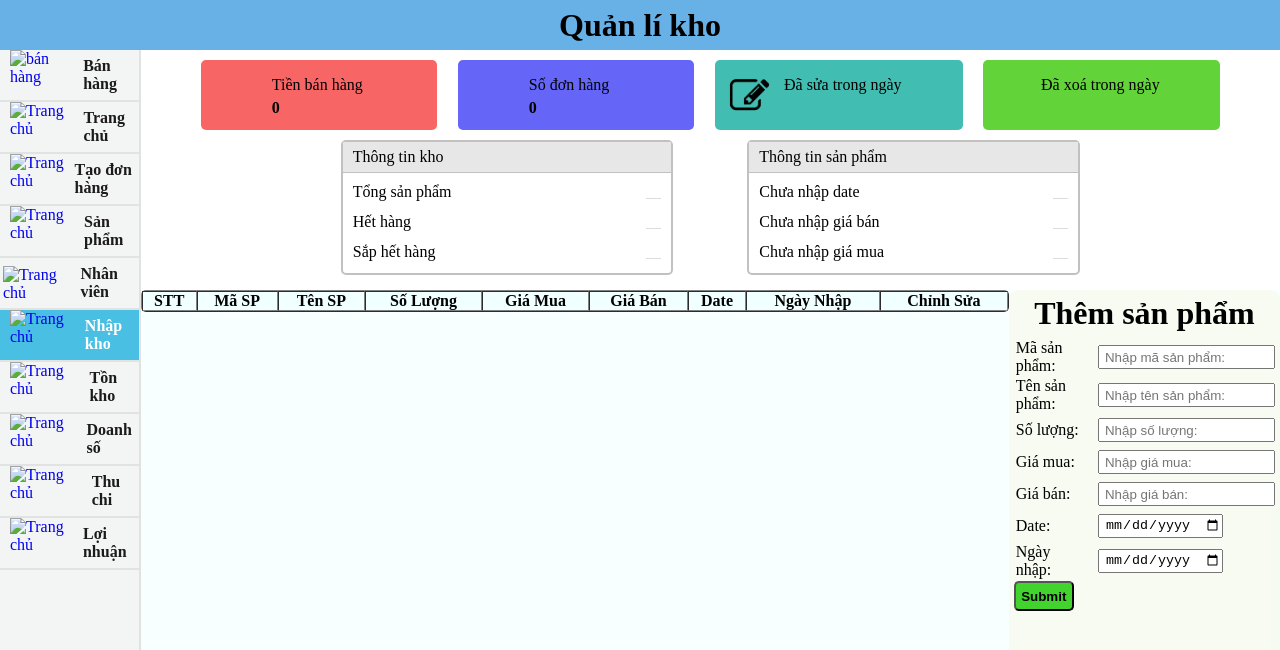
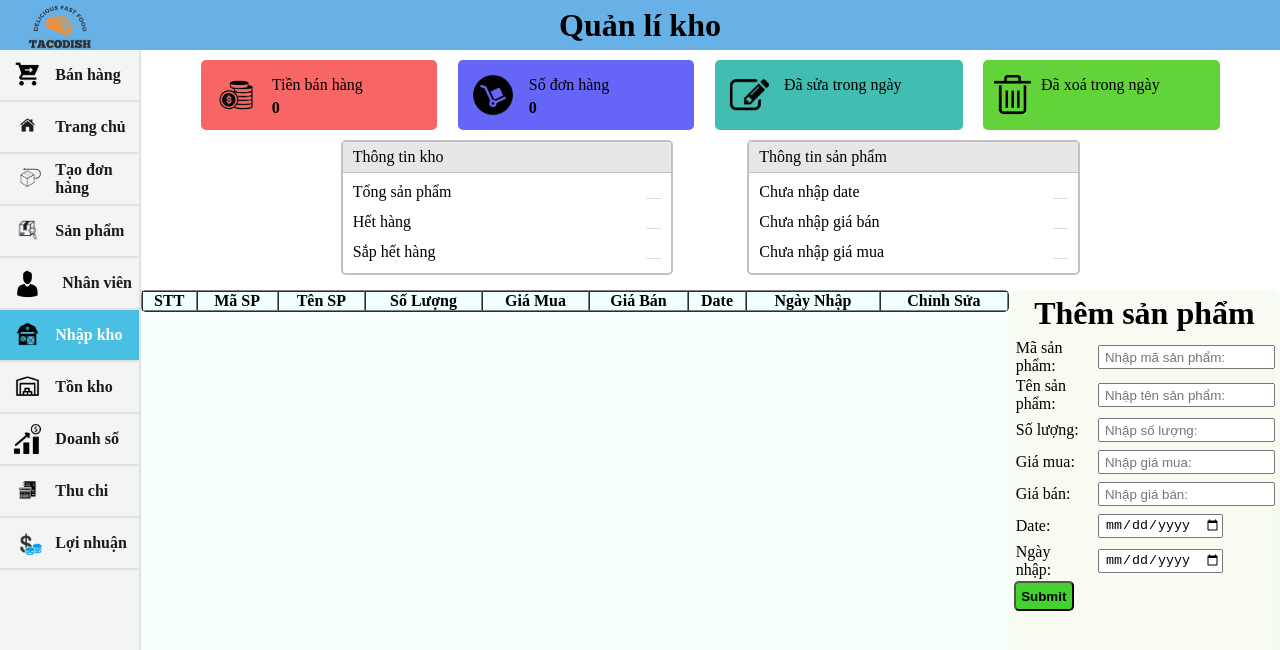
Before and after one commit to dangchien26012003/ledangchien, a plain HTML site: page nhapkho.html in a window 1280 px wide. Shown: the top 650 px of the page. Drawn offline with nearby package versions, Linux system fonts and the light colour scheme.

Commit message:
Update nhapkho.html

```diff
--- a/nhapkho.html
+++ b/nhapkho.html
@@ -11,68 +11,68 @@
 
 <body>
     <div class="header">
-        <img src="../1BaiTapNHhom/image/logo.png" alt="">
+        <img src="./logo.png" alt="">
         <h1>Quản lí kho</h1>
     </div>
     <div class="container">
         <div class="body-left">
             <a href="#">
                 <div>
-                    <img src="../1BaiTapNHhom/image/banhang2.png" alt="bán hàng">
+                    <img src="./banhang2.png" alt="bán hàng">
                     <h4 >Bán hàng</h4>
                 </div>
             </a>
             <a href="trangchu.html">
                 <div>
-                    <img src="../1BaiTapNHhom/image/trangchu2.png" alt="Trang chủ">
+                    <img src="./trangchu2.png" alt="Trang chủ">
                     <h4>Trang chủ</h4>
                 </div>
             </a>
             <a href="#">
                 <div>
-                    <img src="../1BaiTapNHhom/image/taodon2.png" alt="Trang chủ">
+                    <img src="./taodon2.png" alt="Trang chủ">
                     <h4>Tạo đơn hàng</h4>
                 </div>
             </a>
             <a href="#">
                 <div>
-                    <img src="../1BaiTapNHhom/image/sanpham2.png" alt="Trang chủ">
+                    <img src="./sanpham2.png" alt="Trang chủ">
                     <h4>Sản phẩm</h4>
                 </div>
             </a>
             <a href="#">
                 <div style="padding-left: 3px">
-                    <img src="../1BaiTapNHhom/image/nhanvien.png" alt="Trang chủ" style="height: 35px; ">
+                    <img src="./nhanvien.png" alt="Trang chủ" style="height: 35px; ">
                     <h4>Nhân viên</h4>
                 </div>
             </a>
             <a href="#" >
                 <div style="background-color: rgba(72, 191, 227, 0.996);">
-                    <img src="../1BaiTapNHhom/image/nhapkho2.png" alt="Trang chủ">
+                    <img src="./nhapkho2.png" alt="Trang chủ">
                     <h4 style="color: white">Nhập kho</h4>
                 </div>
             </a>
             <a href="#">
                 <div>
-                    <img src="../1BaiTapNHhom/image/tồn kho2.png" alt="Trang chủ">
+                    <img src="./tồn kho2.png" alt="Trang chủ">
                     <h4>Tồn kho</h4>
                 </div>
             </a>
             <a href="#">
                 <div>
-                    <img src="../1BaiTapNHhom/image/doanh số 2.png" alt="Trang chủ">
+                    <img src="./doanh số 2.png" alt="Trang chủ">
                     <h4>Doanh số</h4>
                 </div>
             </a>
             <a href="#">
                 <div>
-                    <img src="../1BaiTapNHhom/image/thuchi2.png" alt="Trang chủ">
+                    <img src="./thuchi2.png" alt="Trang chủ">
                     <h4>Thu chi</h4>
                 </div>
             </a>
             <a href="#">
                 <div>
-                    <img src="../1BaiTapNHhom/image/lợi nhuận2.png" alt="Trang chủ">
+                    <img src="./lợi nhuận2.png" alt="Trang chủ">
                     <h4>Lợi nhuận</h4>
                 </div>
             </a>
@@ -80,7 +80,7 @@
         <div class="body-right">
             <div class="right1">
                 <div class="right1-contain" style="background-color: rgb(248, 101, 101);">
-                    <div class="img"><img src="../1BaiTapNHhom/image/tienbanhang.png" alt=""></div>
+                    <div class="img"><img src="./tienbanhang.png" alt=""></div>
                     <div class="text">
                         <span>Tiền bán hàng</span>
                         <br>
@@ -89,7 +89,7 @@
                     </div>
                 </div>
                 <div class="right1-contain" style="background-color: rgb(101, 101, 247);">
-                    <div class="img"><img src="../1BaiTapNHhom/image/sodonhang.png" alt=""></div>
+                    <div class="img"><img src="./sodonhang.png" alt=""></div>
                     <div class="text">
                         <div class="text2-1">
                             <span>Số đơn hàng</span>
@@ -108,7 +108,7 @@
                     </div>
                 </div>
                 <div class="right1-contain" style="background-color: rgb(98, 212, 57);">
-                    <div class="img"><img src="../1BaiTapNHhom/image/xoa.png" alt=""></div>
+                    <div class="img"><img src="./xoa.png" alt=""></div>
                     <div class="text">
                         <span>Đã xoá trong ngày</span>
                         <br>
```
